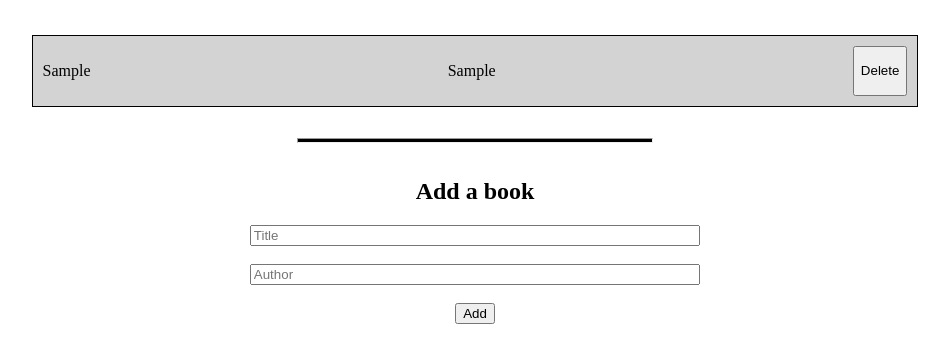
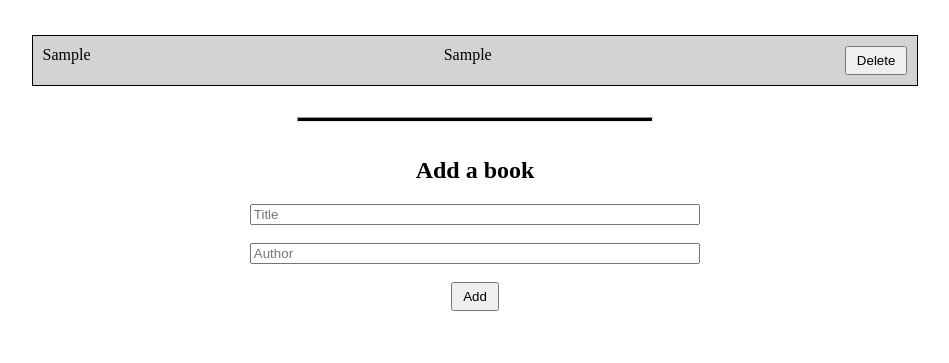
Before and after one commit to portfolio-roy/awesome-books-basic-utsargo-tanveer, a website: page index.html in a window 1280 px wide. Both pictures are taken after typing "Sample", "Sample" into the empty fields and a click on the button "Add". Shown: the part 69-432 px from the top of the page, without its empty margins (165-1114 px from the left). Drawn offline with Linux system fonts and the light colour scheme.

Commit message:
Change the button style

```diff
--- a/index.css
+++ b/index.css
@@ -1,58 +1,77 @@
 div {
   display: block;
+}
+
+p {
+  margin: 0;
 }
 
 .gray {
   background-color: lightgrey;
 }
+
 .white {
   background-color: white;
 }
+
 main {
   width: 100%;
   display: flex;
   flex-direction: column;
   align-items: center;
 }
+
 .container {
   width: 90%;
   display: flex;
   flex-direction: column;
   align-items: center;
 }
+
 #book-list {
   border: 1px solid black;
   padding: 0;
   width: 100%;
 }
+
 .single-book {
   padding: 10px;
   display: flex;
   flex-direction: row;
   justify-content: space-between;
 }
+
 #form {
   width: 70%;
 }
+
 #book-form {
   width: 100%;
   display: flex;
   flex-direction: column;
   align-items: center;
 }
+
 #book-form input {
   width: 100%;
 }
+
 hr {
   height: 3px;
   width: 40%;
   background-color: black;
   margin: 15px auto;
 }
+
+button {
+  padding: 5px 10px;
+}
+
 @media screen and (min-width: 960px) {
   .container {
     width: 70%;
   }
+
   #form {
     width: 50%;
   }
```
